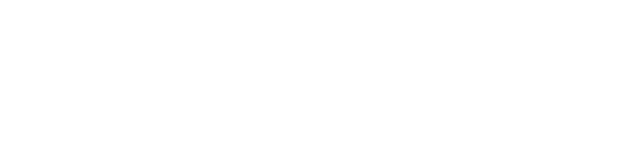
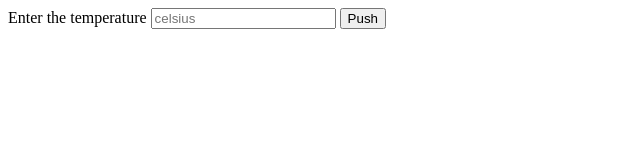
Before and after one commit to WaleriiChirkov-16021990/javaScript, a plain HTML site: page hwjs1/index.html in a window 1280 px wide. Shown: the whole page, without its empty margins (0-640 px from the left). Drawn offline with Linux system fonts and the light colour scheme.

Commit message:
homeWork1Task1

```diff
--- a/hwjs1/index.html
+++ b/hwjs1/index.html
@@ -2,10 +2,12 @@
 <html lang="en">
 <head>
     <meta charset="UTF-8">
-    <title>hworkjs1</title>
+    <title>hWorkJS1</title>
     <script src="task1.js" defer></script>
 </head>
 <body>
-
+<label for="temperatureCelsius">Enter the temperature</label>
+<input type="number" name="temperatureCelsius" id="temperatureCelsius" placeholder="celsius" value=""/>
+<button type="submit" onclick="transformValue()">Push</button>
 </body>
 </html>
--- a/hwjs1/task1.js
+++ b/hwjs1/task1.js
@@ -12,3 +12,9 @@
 
 Уточнение: пользователь всегда вводит корректное число.
 */
+function transformValue() {
+    const temperatureCelsius = document.querySelector("input[name='temperatureCelsius']").value;
+    const temperatureFahrenheit = (9/5) *temperatureCelsius + 32;
+    // alert(`${temperatureCelsius} on Celsius = ${temperatureFahrenheit} on Fahrenheit`);
+    alert(`Цельсий: ${temperatureCelsius}, Фаренгейт: ${temperatureFahrenheit}`);
+}
```
